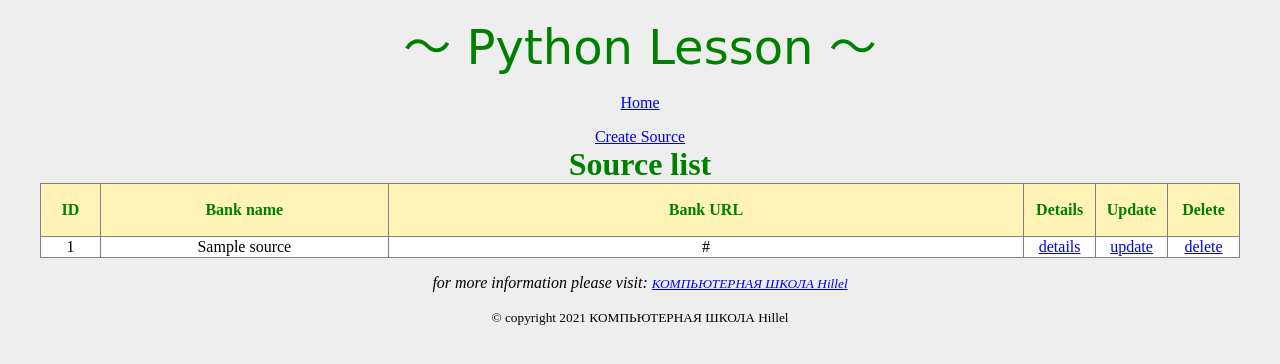
After one commit to YoshioYabusaki/currency_JP, a Django app: page /source/list/ in a window 1280 px wide. The commit adds this page. Shown: the top 364 px of the page. Run offline with Django 3.2, Linux system fonts and the light colour scheme; tables that the repository leaves empty hold one stand-in row (values such as "Sample post").

Commit message:
add the new model Source

```diff
--- a/app/currency/models.py
+++ b/app/currency/models.py
@@ -6,7 +6,12 @@ class Rate(models.Model):
     buy = models.DecimalField(max_digits=5, decimal_places=2)  # 123.45
     created = models.DateTimeField(auto_now_add=True)
     source = models.CharField(max_length=32)  # examples: privatbank, monobank
-    type = models.CharField(max_length=3) # noqa
+    type = models.CharField(max_length=3)  # noqa
+
+
+class Source(models.Model):
+    name = models.CharField(max_length=64)
+    source_url = models.CharField(max_length=255)
 
 
 class ContactUs(models.Model):
--- a/app/currency/templates/index.html
+++ b/app/currency/templates/index.html
@@ -3,6 +3,7 @@
 {% block main_content %}
 <div>
     <a href="/rate/list/">Rate List</a><br>
+    <a href="/source/list/">Source List</a><br>
     <a href="/contact/us/">Contact Us</a><br>
     <a href="/good/cafe/">Good Cafe in Kyiv</a><br>
 </div>
--- a/app/currency/templates/rate_list.html
+++ b/app/currency/templates/rate_list.html
@@ -4,7 +4,8 @@
 <table width="1100" border="1" style="border-collapse: collapse">
   <caption><font size="6" style="color:green"><b>Rate list</b></font></caption>
 
-  <a href="/rate/create/">Create Rate</a><br>
+  <a href="/rate/create/">Create Rate</a>
+  <br>
 
   <thead>
     <tr style="color:green" bgcolor="#fff3b8">
--- /dev/null
+++ b/app/currency/templates/source_list.html
@@ -0,0 +1,35 @@
+{% extends 'base.html' %}
+
+{% block main_content %}
+<table width="1200" border="1" style="border-collapse: collapse">
+  <caption><font size="6" style="color:green"><b>Source list</b></font></caption>
+
+  <a href="/source/create/">Create Source</a>
+  <br>
+
+  <thead>
+    <tr style="color:green" bgcolor="#fff3b8">
+      <th height="50"> ID </th>
+      <th> Bank name </th>
+      <th> Bank URL </th>
+      <th> Details </th>
+      <th> Update </th>
+      <th> Delete </th>
+    </tr>
+  </thead>
+
+  <tbody>
+    {% for source in source_list %}
+      <tr bgcolor="#FFFFFF">
+        <td width="5%" align="center">{{ source.id }}</td>
+        <td width="24%" align="center">{{ source.name }}</td>
+        <td width="53%" align="center">{{ source.source_url }}</td>
+        <td width="6%" align="center"><a href="/source/details/{{ source.id }}/">details</a></td>
+        <td width="6%" align="center"><a href="/source/update/{{ source.id }}/">update</a></td>
+        <td width="6%" align="center"><a href="/source/delete/{{ source.id }}/">delete</a></td>
+      </tr>
+    {% endfor %}
+  </tbody>
+
+</table>
+{% endblock %}
--- a/app/currency/views.py
+++ b/app/currency/views.py
@@ -1,8 +1,8 @@
-from currency.forms import RateForm
-from currency.models import ContactUs, GoodCafe, Rate
+from currency.forms import RateForm, SourceForm
+from currency.models import ContactUs, GoodCafe, Rate, Source
 from currency.utils import generate_password as gen_pass
 
-from django.http import HttpResponse, HttpResponseRedirect
+from django.http import HttpResponse, HttpResponseRedirect, Http404
 from django.shortcuts import get_object_or_404, render
 
 
@@ -78,6 +78,68 @@ def rate_delete(request, rate_id):
     return render(request, 'rate_delete.html', context=context)
 
 
+def source_list(request):
+    source = Source.objects.all()
+    context = {
+        'source_list': source,
+    }
+    return render(request, 'source_list.html', context=context)
+
+
+def source_create(request):
+    if request.method == 'POST':  # サーバにデータを送る
+        form = SourceForm(request.POST)  # フォームのオブジェクトを作り、コンテクストに送る↓
+        if form.is_valid():  # フォーム内容を検証する
+            form.save()  # フォーム内容を保存
+            return HttpResponseRedirect('/source/list/')
+    elif request.method == 'GET':  # サーバからデータを得る
+        form = SourceForm()  # 最初は空白のフォーム
+    context = {
+        'form': form,
+    }
+    return render(request, 'source_create.html', context=context)  # templateに送る
+
+
+def source_details(request, source_id):
+    # try:
+    #     source = Source.objects.get(id=source_id)  # DBからひとつのオブジェクトを取り出す
+    # except Source.DoesNotExist as exc:
+    #     raise Http404(exc)
+    source = get_object_or_404(Source, id=source_id)  # 上記4行と全く同じ機能
+    context = {
+        'object': source,
+    }
+    return render(request, 'source_details.html', context=context)
+
+
+def source_update(request, source_id):  # フォームとオブジェクトを融合させる
+    source = get_object_or_404(Source, id=source_id)  # オブジェクトを得て
+
+    if request.method == 'POST':  # サーバにデータを送る
+        form = SourceForm(request.POST, instance=source)  # 元から値が入っているように
+        if form.is_valid():  # フォーム内容を検証する
+            form.save()  # フォーム内容を保存
+            return HttpResponseRedirect('/source/list/')
+    elif request.method == 'GET':  # サーバからデータを得る
+        form = SourceForm(instance=source)  # 元から値が入っているように
+    context = {
+        'form': form,
+    }
+    return render(request, 'source_update.html', context=context)
+
+
+def source_delete(request, source_id):
+    source = get_object_or_404(Source, id=source_id)
+
+    if request.method == 'POST':
+        source.delete()
+        return  HttpResponseRedirect('/source/list/')
+    context = {
+        'object': source,
+    }
+    return render(request, 'source_delete.html', context=context)
+
+
 def contact_us_list(request):
     users = ContactUs.objects.all()
     context = {
--- a/app/settings/urls.py
+++ b/app/settings/urls.py
@@ -2,6 +2,7 @@ from currency.views import (
     contact_us_list, generate_password, good_cafe,
     index, rate_create, rate_delete, rate_details,
     rate_list, rate_update, response_codes,
+    source_create, source_delete, source_details, source_list, source_update
 )
 
 from django.contrib import admin
@@ -19,6 +20,11 @@ urlpatterns = [
     path('rate/details/<int:rate_id>/', rate_details),
     path('rate/update/<int:rate_id>/', rate_update),
     path('rate/delete/<int:rate_id>/', rate_delete),
+    path('source/list/', source_list),
+    path('source/create/', source_create),
+    path('source/details/<int:source_id>/', source_details),  # idをパスの一部に↓
+    path('source/update/<int:source_id>/', source_update),
+    path('source/delete/<int:source_id>/', source_delete),
     path('contact/us/', contact_us_list),
     path('good/cafe/', good_cafe),
     path('response-codes/', response_codes)
```
Also changed, not shown: app/currency/forms.py (+10 -1 lines), app/currency/templates/source_create.html (added, +13 -0 lines), app/currency/templates/source_delete.html (added, +12 -0 lines), app/currency/templates/source_details.html (added, +12 -0 lines), app/currency/templates/source_update.html (added, +13 -0 lines), app/currency/migrations/0004_source.py (added).
